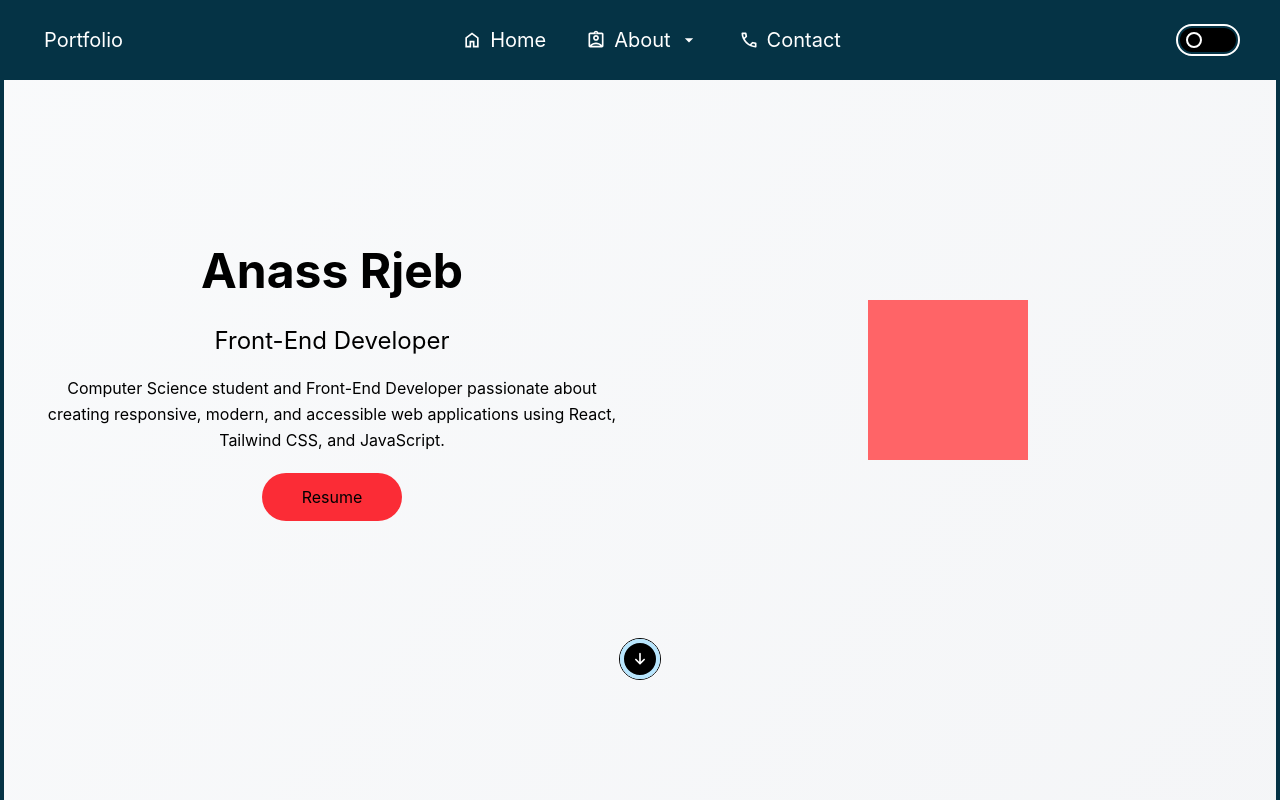
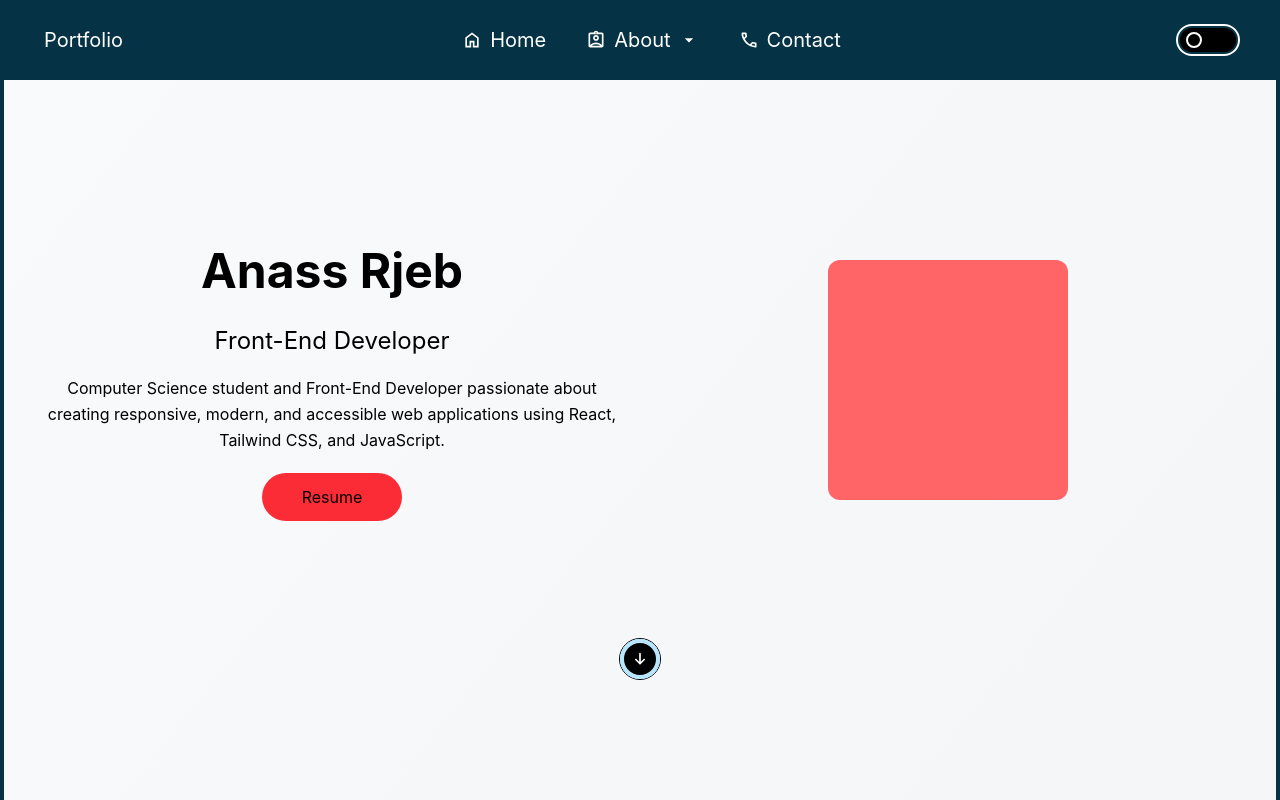
Before and after one commit to Rjeb-Anas/Portfolio--S, a React (Vite) app: page / in a window 1280 px wide. Shown: the top 800 px of the page. Built offline with nearby package versions, Linux system fonts and the light colour scheme.

Commit message:
Update home

```diff
--- a/src/components/Home.jsx
+++ b/src/components/Home.jsx
@@ -28,7 +28,8 @@ const Home = () => {
                     </div>
                 </div>
                 <div className="md:w-1/2 max-md:h-1/2 flex items-center justify-center ">
-                    <div className="w-40 h-40 bg-red-400 ">
+                    <div className="w-40 h-40 md:w-60 md:h-60 bg-red-400
+                    rounded-xl">
 
                     </div>
                 </div>
```
